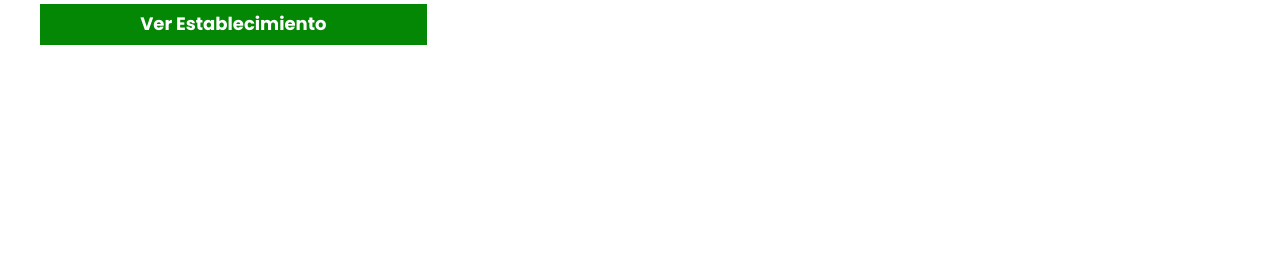
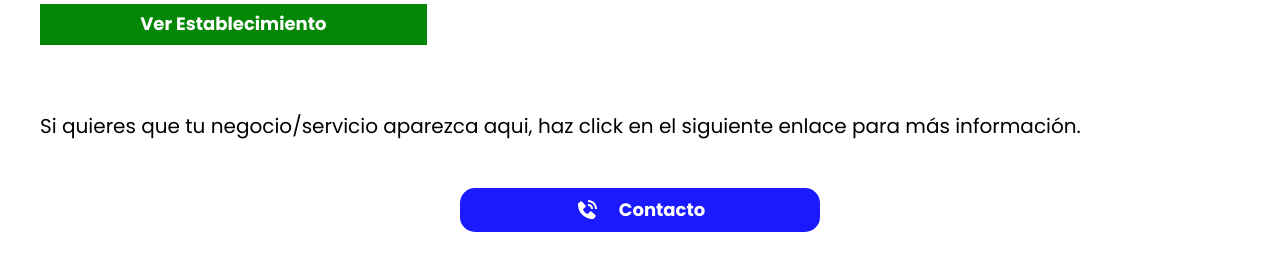
Before and after one commit to FrancoSilva77/establecimientos, an Astro site: page / in a window 1280 px wide. Shown: the part 645-916 px from the top of the page. Before the commit the page ends 800 px from the top, so only its background shows below. Built offline with nearby package versions, Linux system fonts and the light colour scheme; Astro itself is replaced by a stand-in of ours.

Commit message:
Boton de contacto Layout inicio add

```diff
--- a/public/css/app.css
+++ b/public/css/app.css
@@ -124,9 +124,12 @@ img {
 
 .bg-green:hover{
   background-color: #086b08;
-
 }
 
 .text-center {
   text-align: center;
 }
+
+.mt-5 {
+  margin-top: 5rem;
+}
--- /dev/null
+++ b/src/components/AnuncioInicio.astro
@@ -0,0 +1,35 @@
+<section class="contenedor mt-5">
+  <p>
+    Si quieres que tu negocio/servicio aparezca aqui, haz click en el siguiente
+    enlace para más información.
+  </p>
+
+  <a
+    href="/contacto"
+    class="btn btn-contacto"
+    ><img
+      src="/img/phone.svg"
+      alt="Imageb de telefono"
+    />Contacto</a
+  >
+</section>
+
+<style>
+  .btn-contacto {
+    background-color: rgb(26, 26, 252);
+    transition: all 0.3s ease;
+    border-radius: 1.5rem;
+    width: 100%;
+    margin: 5rem auto;
+  }
+
+  @media (min-width: 768px) {
+    .btn-contacto {
+      width: 30%;
+    }
+  }
+
+  .btn-contacto:hover {
+    background-color: rgb(10, 10, 178);
+  }
+</style>
--- a/src/components/Principal.astro
+++ b/src/components/Principal.astro
@@ -4,7 +4,7 @@
       <h1>Establecimientos Cuacnopalan</h1>
       <p>Haz que más personas vean lo que ofreces!!</p>
       <a
-        class="btn btn-principal no-active"
+        class="btn btn-principal"
         href="/"
         ><img
           src="/img/tienda.svg"
--- a/src/pages/index.astro
+++ b/src/pages/index.astro
@@ -1,6 +1,7 @@
 ---
 import Layout from '../layouts/Layout.astro';
 import EstablecimientoCard from '../components/EstablecimientoCard.astro';
+import AnuncioInicio from '../components/AnuncioInicio.astro';
 ---
 
 <Layout title="Establecimientos">
@@ -18,7 +19,9 @@ import EstablecimientoCard from '../components/EstablecimientoCard.astro';
       enlace="pluus23"
     />
   </main>
-      <!-- <h1 class="construccion">EN CONSTRUCCION...</h1> -->
+  <!-- <h1 class="construccion">EN CONSTRUCCION...</h1> -->
+
+  <AnuncioInicio />
 </Layout>
 
 <style>
```
